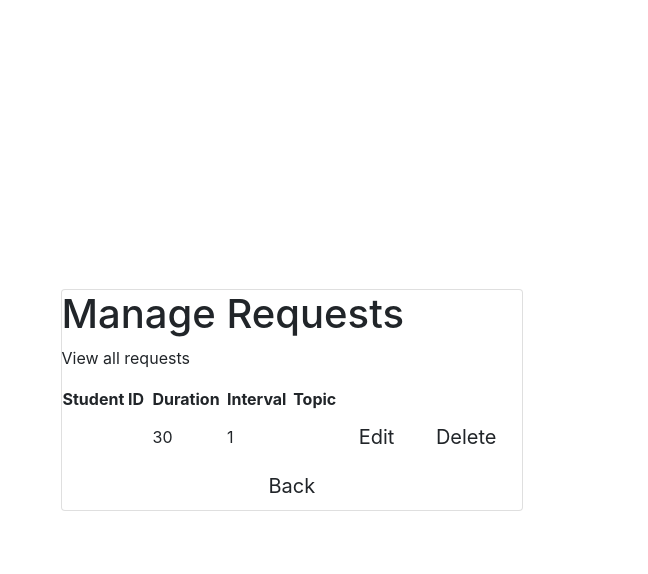
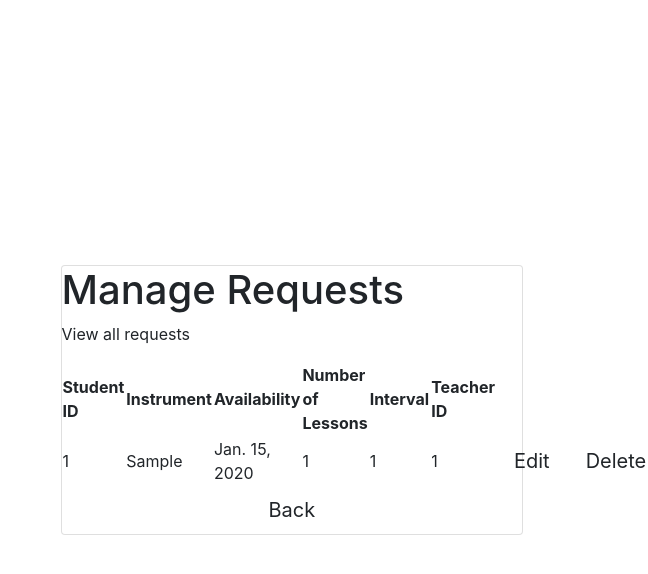
Before and after one commit to narcissist104/Sawfish, a Django app: page /manage_requests/ in a window 1360 px wide. Shown: the top 574 px of the page, without its empty margins (712-1360 px from the left). Run offline with Django 4.2, Linux system fonts and the light colour scheme; a user stored in the database is signed in; tables that the repository leaves empty hold one stand-in row (values such as "Sample post"); parts of the project's set-up code (start-up, migrations or seed data) failed here and were passed over.

Commit message:
Merge with student dashboard complete, requests section should be fully functional

```diff
--- a/lessons/models.py
+++ b/lessons/models.py
@@ -35,42 +35,11 @@ class User(AbstractUser):
     def __str__(self):
         return str(self.username)
 
-# Create your models here.
-class Student(models.Model):
-    name = models.CharField(max_length=20)
-    email = models.EmailField()
-    password = models.CharField(max_length=20)
-    def __str__(self):
-        return str(self.name)
-
-class Admin(models.Model):
-    name = models.CharField(max_length=20)
-    email = models.EmailField()
-    password = models.CharField(max_length=20)
-    def __str__(self):
-        return str(self.name)
-
-class Director(models.Model):
-    name = models.CharField(max_length=20)
-    email = models.EmailField()
-    password = models.CharField(max_length=20)
-    def __str__(self):
-        return str(self.name)
-
 class Invoice(models.Model):
     invoiceNum = models.CharField(max_length=30)
     referNum = models.CharField(max_length=30)
     def __str__(self):
         return str(self.invoiceNum)
-
-class Request(models.Model):
-    student_id = models.CharField(max_length=30)
-    # Store the availability as a reference to the dates within the availability database
-    duration = models.IntegerField()
-    # Interval stored as how many times per week
-    interval = models.IntegerField()
-    topic = models.CharField(max_length=20, default="")
-    teacher_id = models.CharField(max_length=30, default="")
 
 # Stores the dates in the availability database.
 class Availability(models.Model):
@@ -85,23 +54,26 @@ class Lesson(models.Model):
         ('giutar','guitar'),
     )
     instrument = models.CharField(max_length=20, choices=SELVALUE_LESSON)
+    number_of_lessons = models.IntegerField()
+    interval = models.IntegerField()
+    SELVALUE_DURATION = (
+        ('30', '30 minutes'),
+        ('45', '45 minutes'),
+        ('60', '60 minutes'),
+    )
+    duration = models.CharField(max_length=10, choices=SELVALUE_DURATION)
+    teacher_id = models.CharField(max_length=20)
+
 class Request(models.Model):
-
+    student_id = models.CharField(max_length=30)
     instrument = models.CharField(max_length=20)
-
-    availibility = models.DateField('enter your start time for the lessons (yyyy-mm-dd)', null=True)
-
+    availability = models.DateField('enter your start time for the lessons (yyyy-mm-dd)', null=True)
     number_of_lessons = models.IntegerField()
-
     interval = models.IntegerField()
-
     SELVALUE_DURATION = (
         ('30','30 minutes'),
         ('45','45 minutes'),
         ('60','60 minutes'),
     )
     duration = models.CharField(max_length=10, choices=SELVALUE_DURATION)
-
-    teacher = models.CharField(max_length=20)
-
     teacher_id = models.CharField(max_length=20)
--- a/lessons/templates/edit_request.html
+++ b/lessons/templates/edit_request.html
@@ -10,10 +10,7 @@
           <div class="row col-sm-20 col-md-9 offset-md--3">
           <form action='{{req.id}}' method="post">
             {% csrf_token %}
-            {% for f in form %}
-            {{f.label}}
-            {{f}}
-            {% endfor %}
+            {{form.as_p}}
             <a href='http://localhost:8000/manage_requests/' class="btn btn-lg">Cancel</a>
             <input type="submit" value="Submit" class="btn btn-primary">
           </form>
--- a/lessons/templates/manage_requests.html
+++ b/lessons/templates/manage_requests.html
@@ -10,17 +10,22 @@
           <table>
             <tr>
               <th>Student ID</th>
-              <th>Duration</th>
+              <th>Instrument</th>
+              <th>Availability</th>
+              <th>Number of Lessons</th>
               <th>Interval</th>
-              <th>Topic</th>
+              <th>Teacher ID</th>
+
             </tr>
             <tbody>
             {% for request in requests %}
               <tr class="'column">
                 <td>{{request.student_id}}</td>
-                <td>{{request.duration}}</td>
+                <td>{{request.instrument}}</td>
+                <td>{{request.availability}}</td>
+                <td>{{request.number_of_lessons}}</td>
                 <td>{{request.interval}}</td>
-                <td>{{request.topic}}</td>
+                <td>{{request.teacher_id}}</td>
                 <td>
                   <a href='edit/{{request.id}}' class="btn btn-lg">Edit</a>
                 </td>
--- a/lessons/views.py
+++ b/lessons/views.py
@@ -61,20 +61,20 @@ def manage_requests(request):
 
 @login_required
 def edit_requests(request, request_id):
-    req = Request.objects.get(id=request_id)
+    req = Request.objects.filter(id=request_id)
     if request.user.type == "student":
         return redirect('http://localhost:8000/student_dashboard')
     if request.method == 'POST':
         form = EditRequestForm(request.POST)
         if form.is_valid():
-            student_id = form.cleaned_data.get('student_id')
+            instrument = form.cleaned_data.get('instrument')
+            availability = form.cleaned_data.get('availability')
+            number_of_lessons = form.cleaned_data.get('number_of_lessons')
+            interval = form.cleaned_data.get('interval')
             duration = form.cleaned_data.get('duration')
-            interval = form.cleaned_data.get('interval')
-            topic = form.cleaned_data.get('topic')
             teacher_id = form.cleaned_data.get('teacher_id')
-            req.update(student_id=student_id, duration=duration,
-                                                               interval=interval, topic=topic, teacher_id=teacher_id)
-            return redirect('http://localhost:8000/admin_requests/')
+            req.update(instrument=instrument, availability=availability, number_of_lessons=number_of_lessons, interval=interval, duration=duration, teacher_id=teacher_id)
+            return redirect('http://localhost:8000/manage_requests/')
     form = EditRequestForm()
     return render(request, 'edit_request.html', context={'request': req, 'form': form})
 
@@ -97,22 +97,25 @@ def student_dashboard(request):
 
 
 def student_request_form(request):
-
     form = Student_Request_Form()
-
     if request.method == 'POST':
-
         form = Student_Request_Form(request.POST)
-
         if form.is_valid():
-            form.save()
+            instrument = form.cleaned_data.get('instrument')
+            availability = form.cleaned_data.get('availability')
+            number_of_lessons = form.cleaned_data.get('number_of_lessons')
+            interval = form.cleaned_data.get('interval')
+            teacher_id = form.cleaned_data.get('teacher_id')
+            req = Request(student_id=request.user.id, instrument=instrument,
+                       availability=availability, number_of_lessons=number_of_lessons, interval=interval,
+                       teacher_id=teacher_id)
+            req.save()
             return redirect('http://localhost:8000/student_dashboard')
-
     return render(request, 'student_request_form.html', {'form':form})
 
 
 def view_request_form(request):
-    requests = Request.objects.all()
+    requests = Request.objects.filter(student_id=request.user.id)
     return render(request, 'view_request_form.html',{'requests':requests})
 
 @login_required
```
Also changed, not shown: lessons/admin.py (+2 -14 lines), lessons/forms.py (+8 -7 lines), lessons/templates/view_request_form.html (+8 -6 lines), lessons/migrations/0001_initial.py, lessons/migrations/0002_rename_title_lesson_teacher_remove_lesson_student_id_and_more.py (deleted), lessons/migrations/0002_request_delete_lesson.py (deleted), lessons/migrations/0003_request_availibility.py (deleted), lessons/migrations/0003_user_is_admin.py (deleted), lessons/migrations/0004_rename_select_lesson_lesson_instrument_and_more.py (deleted), lessons/migrations/0005_rename_teacher_lesson_teacher_id_lesson_student_id.py (deleted), lessons/migrations/0006_remove_user_is_admin_user_type.py (deleted).
